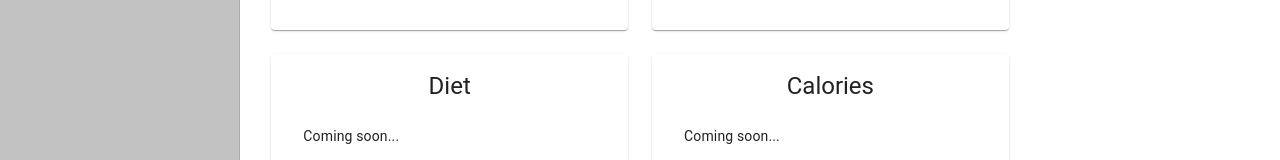
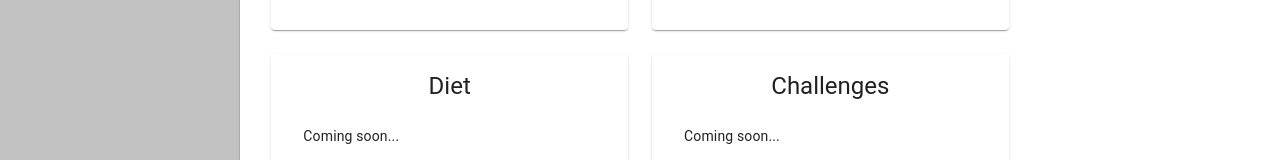
Before and after one commit to PrimisSolutions/FitnessTracker, a React (Vite) app in the folder fitness-tracker-frontend/: page /dashboard in a window 1280 px wide. Shown: the part 358-518 px from the top of the page. Built offline with nearby package versions, Linux system fonts and the light colour scheme; no server answers; sample sign-in values are in the browser's storage.

Commit message:
Update Dashboard.jsx
Changed Calories page to Challenges, because a page just for calories is a bit boring, isn't it?

```diff
--- a/fitness-tracker-frontend/src/components/Dashboard.jsx
+++ b/fitness-tracker-frontend/src/components/Dashboard.jsx
@@ -27,7 +27,7 @@ const DASHBOARD_CARDS = [
 	},
 	{ title: 'Exercises', path: '/exercises', getContent: () => ['Coming soon...'] },
 	{ title: 'Diet', path: '/diet', getContent: () => ['Coming soon...'] },
-	{ title: 'Calories', path: '/calories', getContent: () => ['Coming soon...'] }
+	{ title: 'Challenges', path: '/challenges', getContent: () => ['Coming soon...'] }
 ];
 
 const Dashboard = () => {
```
